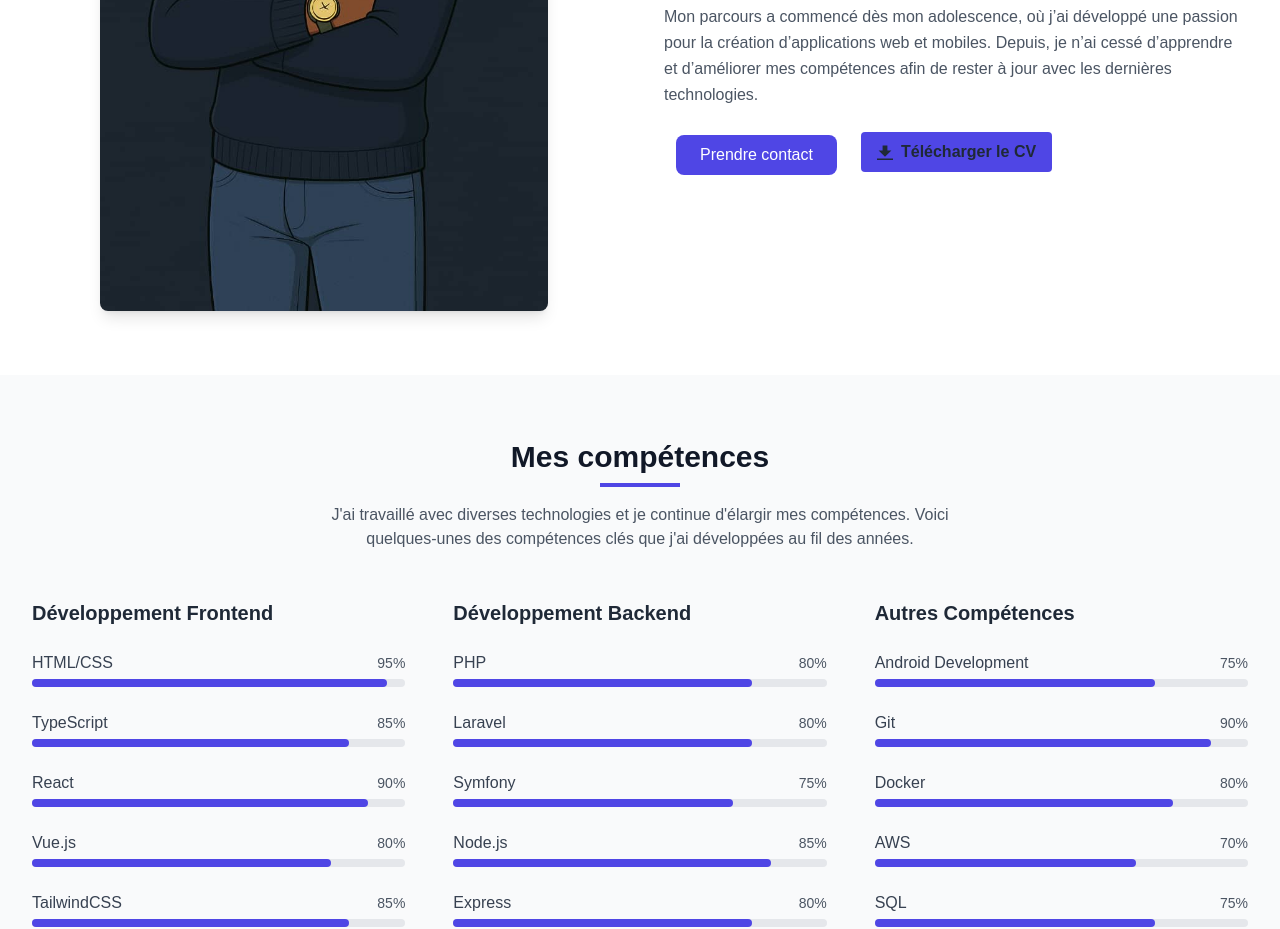
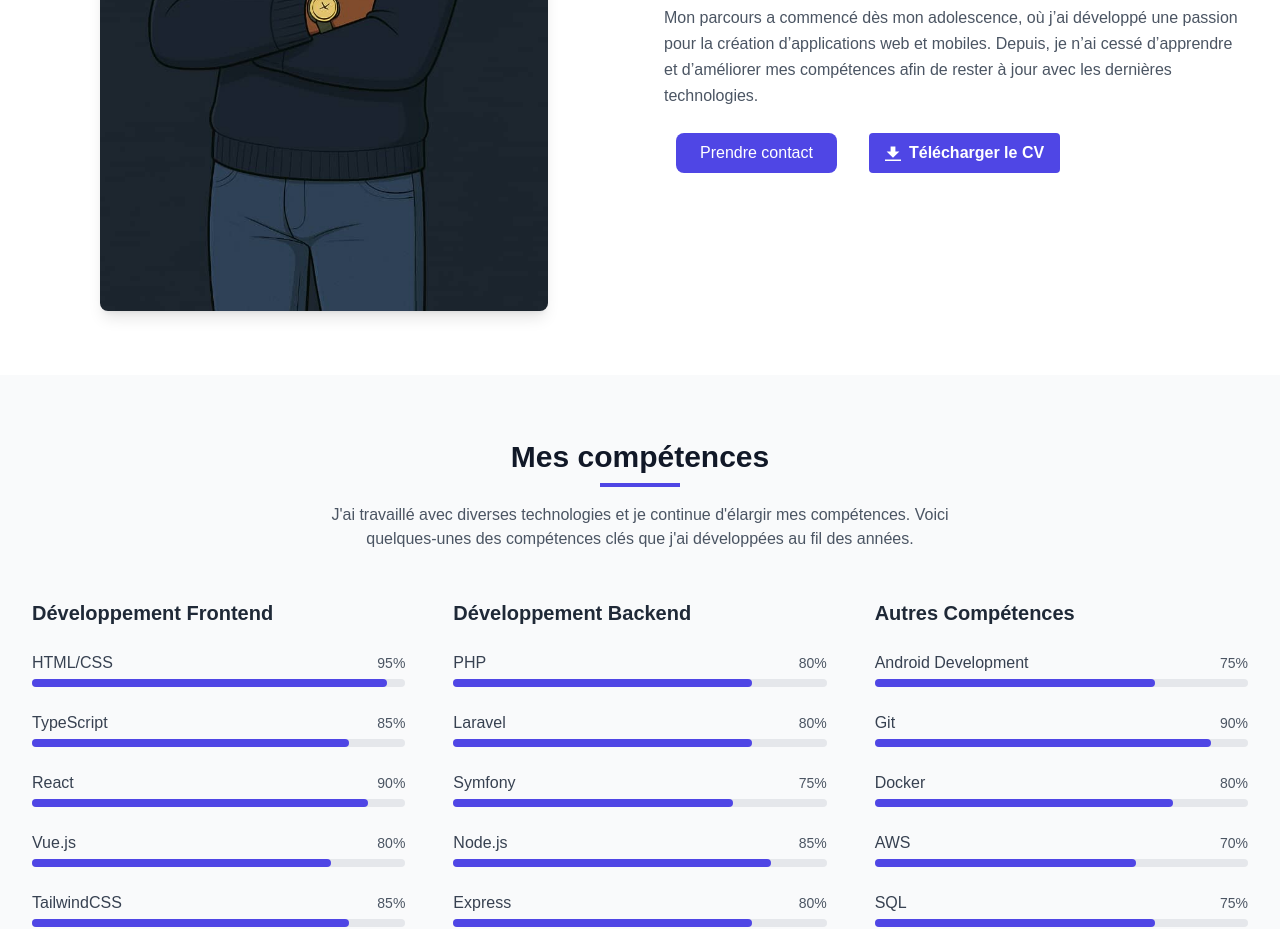
Before and after one commit to andydefer/portfolio, a React (Vite) app: page / in a window 1280 px wide. Shown: the part 1060-1989 px from the top of the page. Built offline with nearby package versions, Linux system fonts and the light colour scheme.

Commit message:
mise en place du boutton de telechargement de CV

```diff
--- a/src/components/About.tsx
+++ b/src/components/About.tsx
@@ -112,6 +112,7 @@ const About = () => {
               rester à jour avec les dernières technologies.
             </motion.p>
 
+            <div className="flex gap-2">
               <motion.a
                 href="#contact"
                 className="inline-block px-6 py-2 bg-indigo-600 mx-3 text-white font-medium rounded-lg hover:bg-indigo-700 transition-colors duration-300"
@@ -133,7 +134,7 @@ const About = () => {
               <motion.a
                 href="/assets/cv_andy_kani.png"
                 download
-              className="bg-indigo-600 mx-3 hover:bg-indigo-800 text-gray-800 font-bold py-2 px-4 rounded inline-flex items-center"
+                className="bg-indigo-600 mx-3 hover:bg-indigo-800 text-white font-bold py-2 px-4 rounded inline-flex items-center"
               >
                 <svg
                   className="fill-current w-4 h-4 mr-2"
@@ -144,6 +145,7 @@ const About = () => {
                 </svg>
                 <span>Télécharger le CV</span>
               </motion.a>
+            </div>
           </motion.div>
         </div>
       </div>
```
Lines whose indentation alone changed are shown as unchanged.
